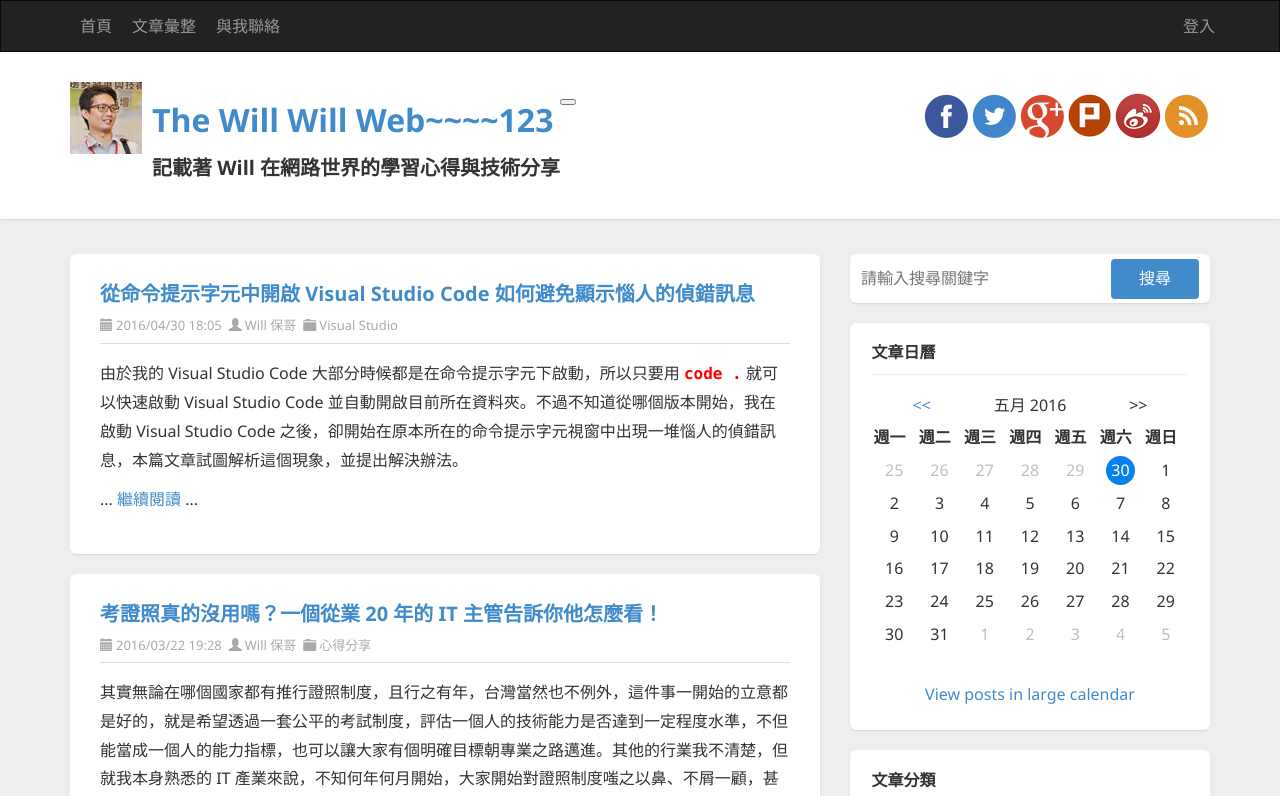
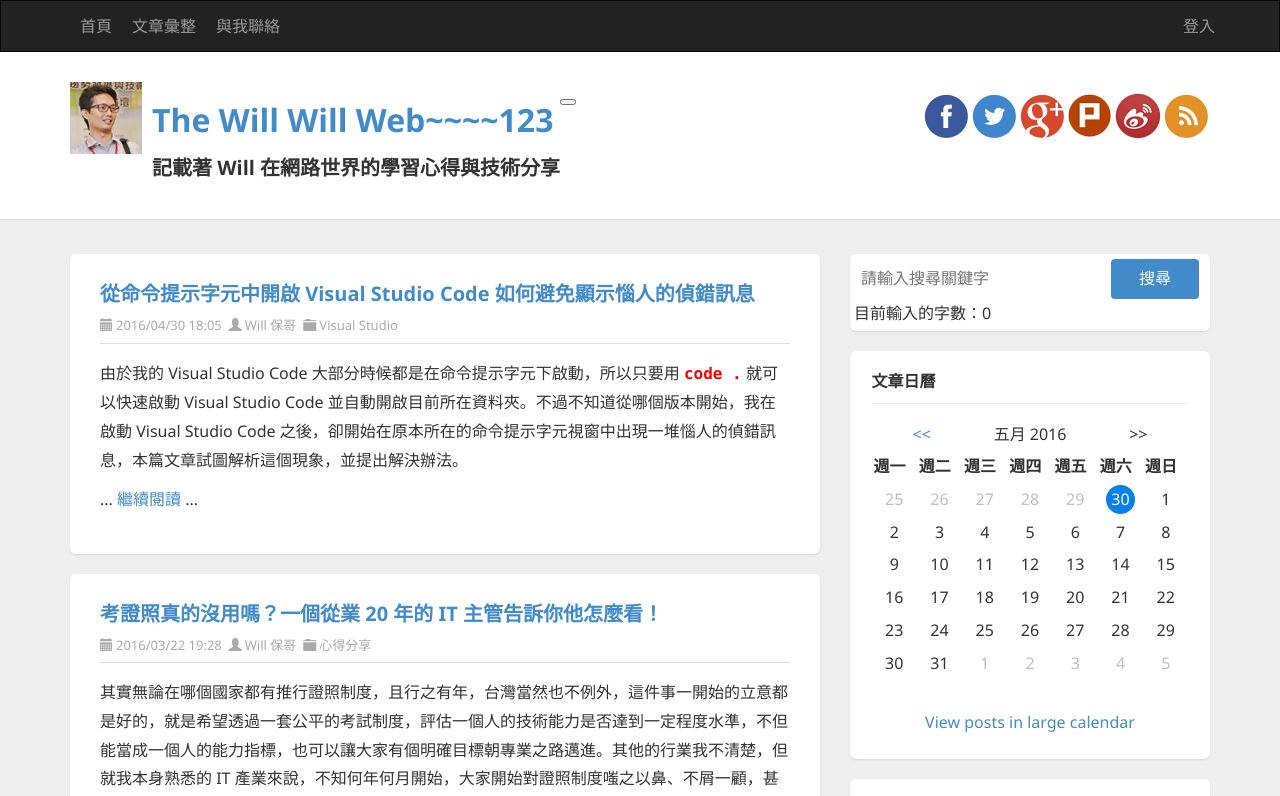
Before and after one commit to dannypc1628/AngularLearn, an Angular app: page / in a window 1280 px wide. Shown: the top 796 px of the page. Built offline with nearby package versions, Linux system fonts and the light colour scheme.

Commit message:
練習鍵盤事件繫結

```diff
--- a/src/app/app.component.html
+++ b/src/app/app.component.html
@@ -75,9 +75,13 @@
           <div class="widget search">
             <div class="widget-content">
                 <div id="searchbox">
-                  <input type="text" placeholder="請輸入搜尋關鍵字" accesskey="s">
+                  <input type="text"
+                  (keyup)="keyin($event.target.value)"
+                  (keyup.escape)="keyesc($event.target)"
+                  placeholder="請輸入搜尋關鍵字" accesskey="s">
                   <input type="button" value="搜尋" id="searchbutton">
                 </div>
+                <div>目前輸入的字數：{{textcount}}</div>
             </div>
           </div>
           <!-- Search END -->
--- a/src/app/app.component.ts
+++ b/src/app/app.component.ts
@@ -7,4 +7,12 @@ import { Component } from '@angular/core';
 })
 export class AppComponent {
   title = 'demo1';
+  textcount = 0;
+  keyin(text: string) {
+    this.textcount = text.length;
+  }
+  keyesc(input: HTMLInputElement) {
+    input.value = '';
+    this.textcount = 0;
+  }
 }
```
